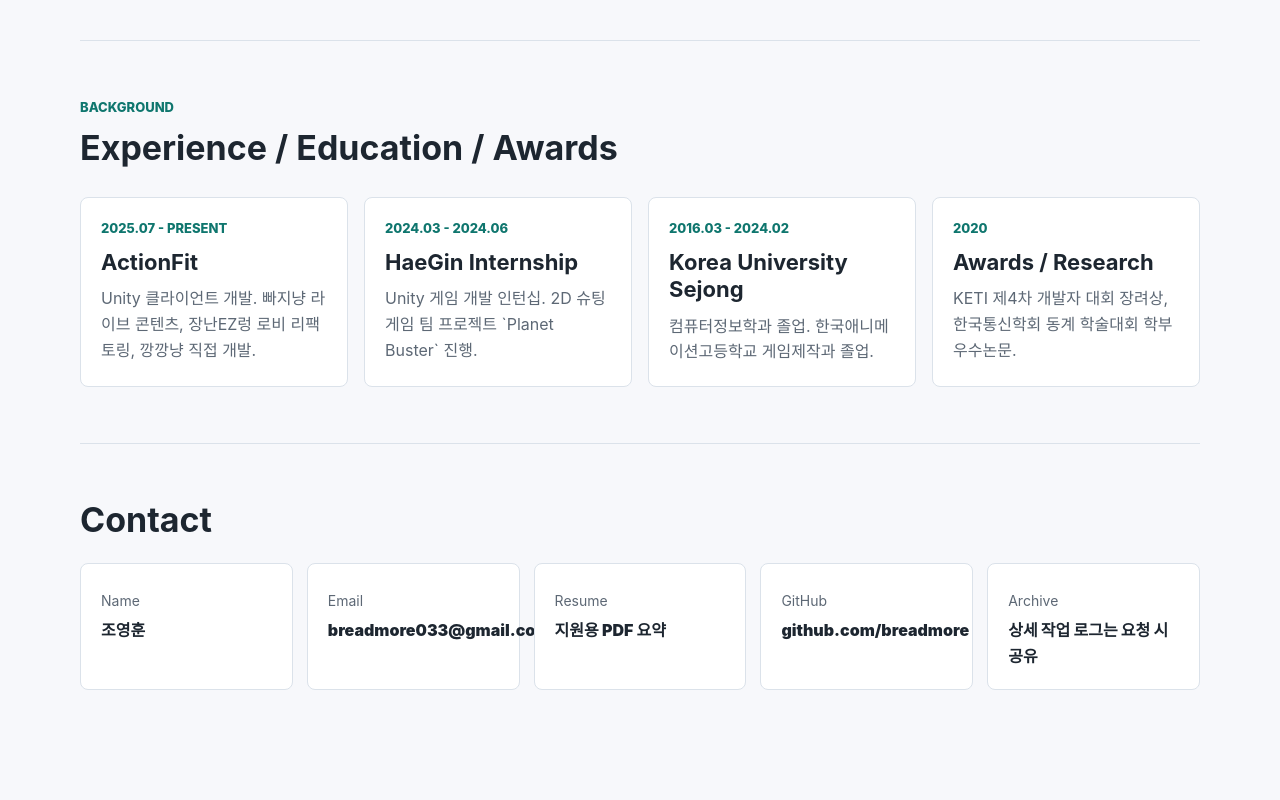
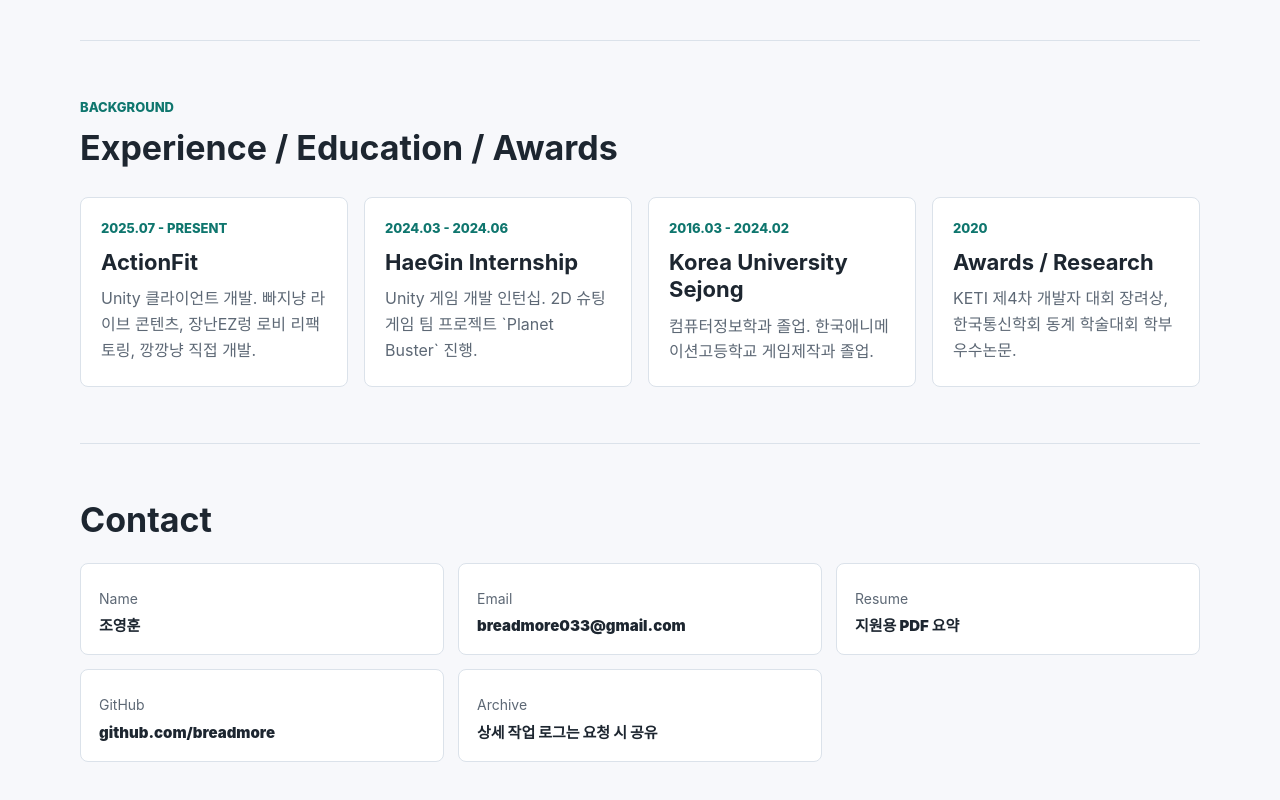
Before and after one commit to BreadMan-tool/Portfolio, a plain HTML site: page index.html in a window 1280 px wide. Shown: the part 2758-3558 px from the top of the page. Before the commit the page ends 3504 px from the top, so only its background shows below. Drawn offline with Linux system fonts and the light colour scheme.

Commit message:
Fix contact card wrapping

```diff
--- a/styles.css
+++ b/styles.css
@@ -215,13 +215,14 @@ section {
 
 .contact-grid {
   display: grid;
-  grid-template-columns: repeat(5, minmax(0, 1fr));
+  grid-template-columns: repeat(3, minmax(0, 1fr));
   gap: 14px;
   margin-top: 22px;
 }
 
 .contact-grid > div {
-  padding: 20px;
+  min-width: 0;
+  padding: 18px;
   border: 1px solid var(--line);
   border-radius: 8px;
   background: var(--surface);
@@ -232,7 +233,11 @@ section {
 .contact-grid span:not(.label) {
   display: block;
   margin-top: 6px;
+  font-size: 15px;
   font-weight: 900;
+  line-height: 1.35;
+  overflow-wrap: anywhere;
+  word-break: break-word;
 }
 
 .timeline-grid {
```
